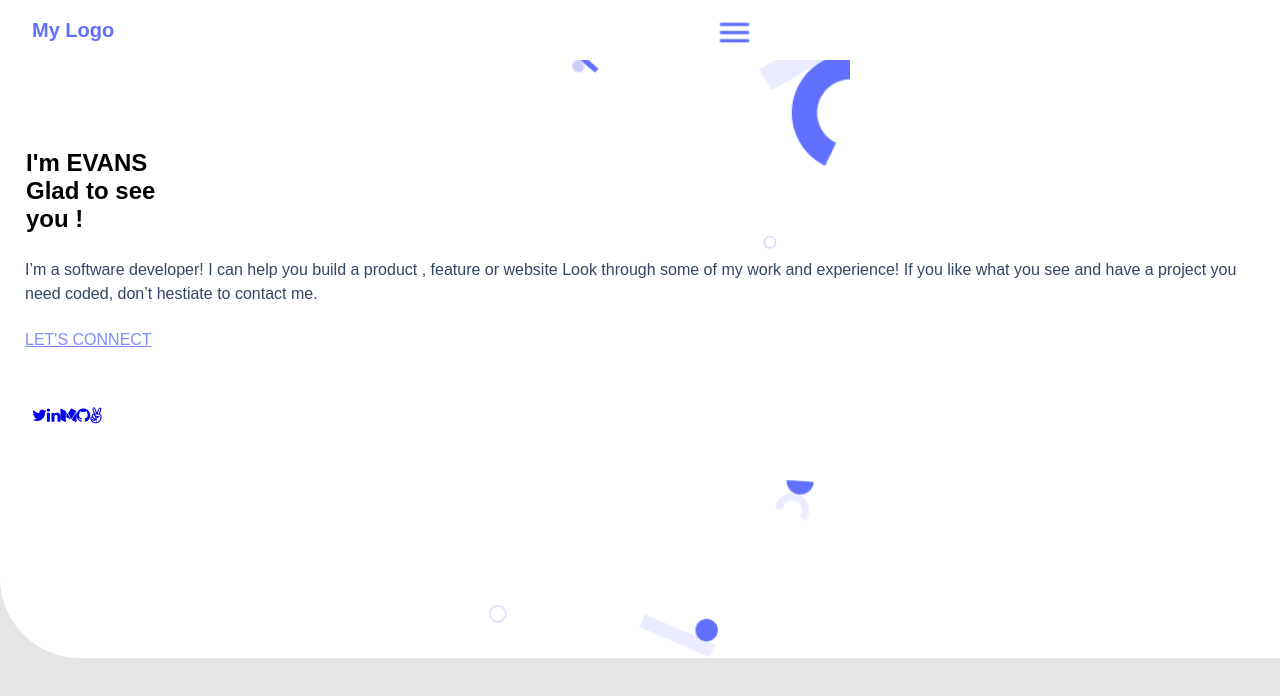
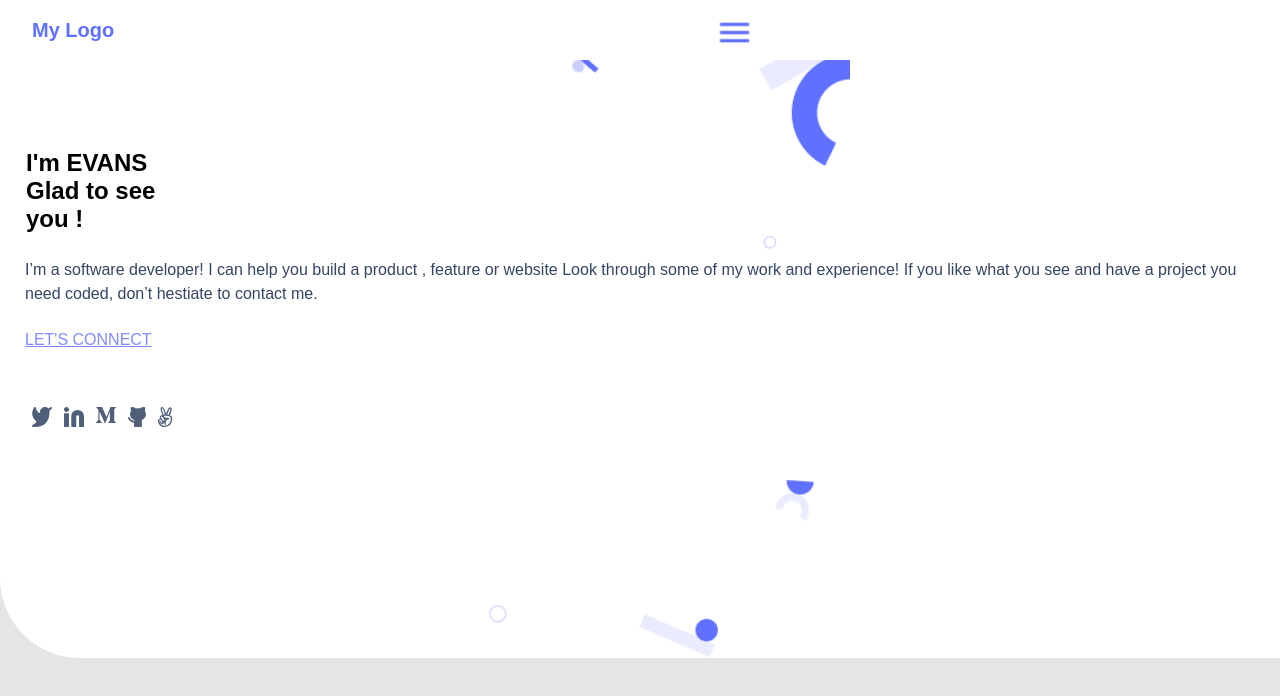
Before and after one commit to evans22j/My-Portfolio, a plain HTML site: page index.html in a window 1280 px wide. Drawn offline with Linux system fonts and the light colour scheme.

Commit message:
Add icon photos

```diff
--- a/index.html
+++ b/index.html
@@ -50,19 +50,19 @@
 
         <ul class="media-platform">
           <li>
-            <a href="#"><i class="fa fa-twitter" aria-hidden="true"></i></a>
+            <a href="#"><img src="./icons/twitter.svg" alt=""></a>
           </li>
           <li>
-            <a href="#"><i class="fa fa-linkedin" aria-hidden="true"></i></a>
+            <a href="#"><img src="./icons/Linkedin-icon.svg" alt=""></a>
           </li>
           <li>
-            <a href="#"><i class="fa fa-medium" aria-hidden="true"></i></a>
+            <a href="#"> <img src="./icons/medium.svg" alt=""></a>
           </li>
           <li>
-            <a href="#"><i class="fa fa-github" aria-hidden="true"></i></a>
+            <a href="#"><img src="./icons/github.svg" alt=""></a>
           </li>
           <li>
-            <a href="#"><i class="fa fa-angellist" aria-hidden="true"></i></a>
+            <a href="#"><img src="./icons/Vector.svg" alt=""></a>
           </li>
         </ul>
       </div>
--- a/styles.css
+++ b/styles.css
@@ -113,13 +113,16 @@ header .close img {
   color: #344563;
 }
 
-.media-platform {
+ul.media-platform {
   display: flex;
   padding: 20px;
   padding-left: 2rem;
   list-style-type: none;
+  margin-top: 2.4rem;
+  gap: 12px;
+}
+ul li i {
   color: #505f79;
-  margin-top: 2.4rem;
 }
 
 .connect {
```
Also changed, not shown: icons/Linkedin-icon.svg (added), icons/Vector.svg (added), icons/github.svg (added), icons/medium.svg (added), icons/twitter.svg (added).
